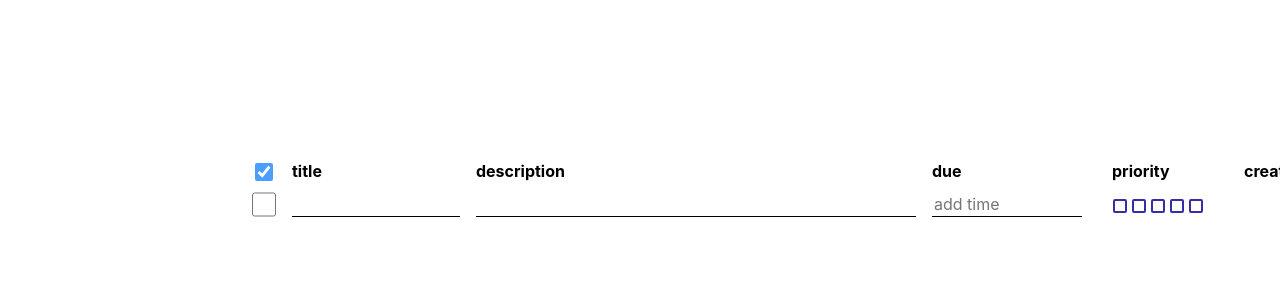
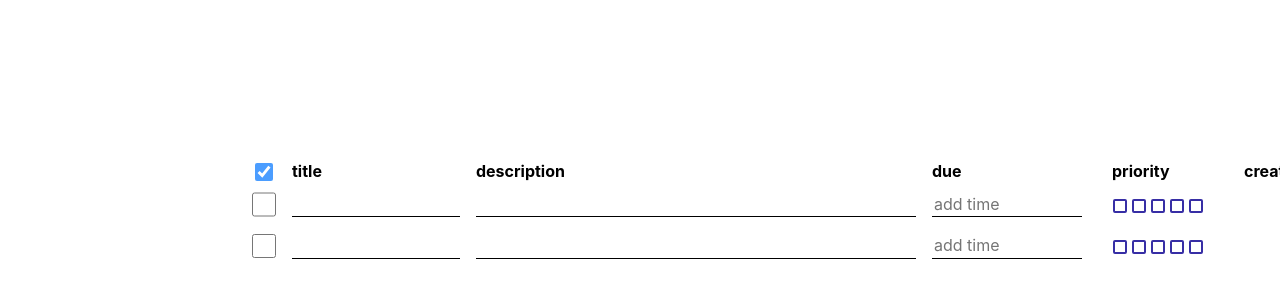
Before and after one commit to Zardoz8901/to-do-list, a website built with webpack: page src/index.html in a window 1280 px wide. Both pictures are taken after a click on the button 212 px from the left and 205 px from the top of the page. Shown: the top 298 px of the page. Built offline with nearby package versions, Linux system fonts and the light colour scheme; files whose address does not match are found by name.

Commit message:
Implement new to-do element via button with all functioning hooks and listeners!

```diff
--- /dev/null
+++ b/src/dom-components/instantiate-date-picker.ts
@@ -0,0 +1,15 @@
+import { CountdownManager } from '../time-components/countdown-manager';
+import { datePicker } from '../time-components/flatpickr';
+
+export default function instantiateDatePicker() {
+    const divNodeArray = document.querySelectorAll('.flatpickr');
+
+    divNodeArray.forEach((div) => {
+        div.addEventListener('click', () => {
+            const currentCountdown = new CountdownManager();
+            const picker = div.parentElement;
+            const calendar = datePicker(picker, currentCountdown);
+            return calendar;
+        });
+    });
+}
--- a/src/dom-components/instantiate-to-do.ts
+++ b/src/dom-components/instantiate-to-do.ts
@@ -1,7 +1,14 @@
+import instantiateDatePicker from './instantiate-date-picker';
+import prioritySlider from '../dom-components/priority-slider';
+import addNewToDoRow from './to-do-row';
+
 export default function instantiateToDo() {
     const toDoButton = document.querySelector('#new-to-do-1');
 
     toDoButton.addEventListener('click', () => {
         console.log('instantiate');
+        addNewToDoRow();
+        prioritySlider();
+        instantiateDatePicker();
     });
 }
--- a/src/dom-components/to-do-row.ts
+++ b/src/dom-components/to-do-row.ts
@@ -0,0 +1,60 @@
+class ToDoRow {
+    counter: number;
+    constructor(counter: number) {
+        this.counter = counter;
+    }
+
+    createRowHTML() {
+        return `
+        <div class="to-do-row" id="to-do-${toDoCounter}">
+            <button id="new-to-do-${toDoCounter}" class="new-to-do disappear"></button>
+            <div class="complete-task to-do-cell">
+                <input type="checkbox" id="check-${toDoCounter}" name="check-${toDoCounter}" />
+                <label for="check-${toDoCounter}"></label>
+            </div>
+            <div class="title to-do-cell">
+                <label class="visually-hidden" for="title-${toDoCounter}">Title</label>
+                <input type="text" name="title-${toDoCounter}" id="title-${toDoCounter}" />
+            </div>
+            <div class="description to-do-cell">
+                <label class="visually-hidden" for="description-${toDoCounter}">Description</label>
+                <input type="text" name="description-${toDoCounter}" id="description-${toDoCounter}" />
+            </div>
+            <div id="date-picker-${toDoCounter}" class="date-picker to-do-cell">
+                <input class="flatpickr" type="text" placeholder="add time" />
+            </div>
+            <div class="priority-slider to-do-cell" id="priority-container-${toDoCounter}">
+                <div class="priority-boxes">
+                    <div class="box" data-priority="1"></div>
+                    <div class="box" data-priority="2"></div>
+                    <div class="box" data-priority="3"></div>
+                    <div class="box" data-priority="4"></div>
+                    <div class="box" data-priority="5"></div>
+                        <input
+                            type="range"
+                            class="priority-input"
+                            id="priority-slider-${toDoCounter}"
+                            min="0"
+                            max="5"
+                            value="0"
+                        />
+                    </div>
+            </div>
+            <div class="timestamp to-do-cell" id="timestamp-${toDoCounter}"></div>
+        </div>
+    `;
+    }
+
+    appendToDOM(container: Element) {
+        container.insertAdjacentHTML('beforeend', this.createRowHTML());
+    }
+}
+
+let toDoCounter = 1; // Initialize counter
+
+export default function addNewToDoRow() {
+    const container = document.querySelector('.to-do.table');
+    const newToDoRow = new ToDoRow(toDoCounter++);
+    newToDoRow.appendToDOM(container);
+    console.log('new');
+}
--- a/src/index.ts
+++ b/src/index.ts
@@ -9,8 +9,8 @@ import currentDate from './time-components/current-date';
 const divNodeArray = document.querySelectorAll('.flatpickr');
 
 divNodeArray.forEach((div) => {
-    const currentCountdown = new CountdownManager();
     div.addEventListener('click', () => {
+        const currentCountdown = new CountdownManager();
         const picker = div.parentElement;
         const calendar = datePicker(picker, currentCountdown);
         return calendar;
--- a/src/style.css
+++ b/src/style.css
@@ -244,6 +244,8 @@ input[type='checkbox'] {
 }
 
 /* Miscellaneous */
+
+/* Collapse structure, hie component */
 .visually-hidden {
     border-width: 0 !important;
     clip: rect(1px, 1px, 1px, 1px) !important;
@@ -253,6 +255,11 @@ input[type='checkbox'] {
     position: absolute !important;
     white-space: nowrap !important;
     width: 1px !important;
+}
+
+/* Retain structure, hide component */
+.disappear {
+    visibility: hidden;
 }
 
 .header-priority {
```
